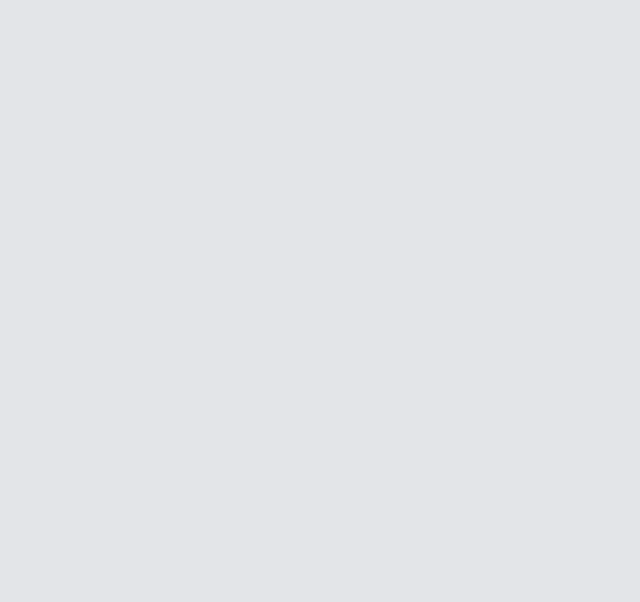
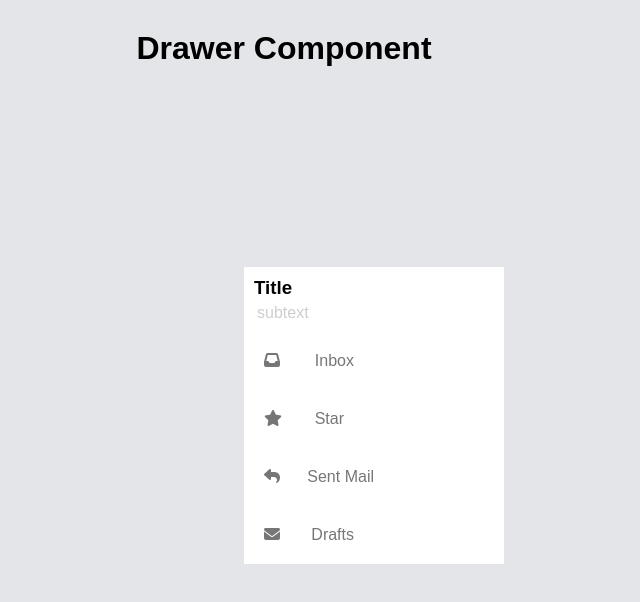
Before and after one commit to varun-Tad/Drawer-Component, a plain HTML site: page index.html in a window 1280 px wide. Shown: the whole page, without its empty margins (356-996 px from the left). Drawn offline with Linux system fonts and the light colour scheme.

Commit message:
created drawer component

```diff
--- a/index.html
+++ b/index.html
@@ -10,8 +10,34 @@
 </head>
 <body>
 
+<h1 id="heading">Drawer Component</h1>
 
 
+<div id="drawer-comp">
+    <div id="header">
+        <h3>Title</h3>
+        <p>subtext</p>
+    </div>
+
+    <div id="main-content">
+        <div id="inbox">
+            <i class="fas fa-inbox"></i>
+            <p>Inbox</p>
+        </div>
+        <div id="star">
+            <i class="fas fa-star"></i>
+            <p>Star</p>
+        </div>
+        <div id="sent-mail">
+            <i class="fas fa-reply"></i>
+            <p>Sent Mail</p>
+        </div>
+        <div id="drafts">
+            <i class="fas fa-envelope"></i>
+            <p>Drafts</p>
+        </div>
+    </div>
+</div>
 
 
 
--- a/style.css
+++ b/style.css
@@ -9,3 +9,111 @@ body{
     font-family: sans-serif;
     background-color: #e3e5e8;
 }
+
+
+
+#heading{
+    text-align: center;
+    margin-top:30px;
+}
+
+
+
+/* DRAWER COMPONENT */
+
+
+#drawer-comp{
+    background-color: white;
+    width:260px;
+    display:flex;
+    flex-direction: column;
+    gap:20px;
+    padding-left:10px;
+    padding-top:10px;
+    padding-bottom: 10px;
+    position: relative;
+    left:600px;
+    top:200px;
+}
+
+
+
+
+#header p{
+    color:#d1cdcd;
+    margin-top:5px;
+    margin-left:3px;
+}
+
+
+
+#inbox{
+    display:flex;
+    justify-content: space-between;
+    cursor: pointer;
+    color:#787675;
+    padding:10px;
+    margin-right:10px;
+}
+
+#inbox p{
+    margin-right:130px;
+}
+
+
+
+
+#star, #drafts , #sent-mail{
+    display:flex;
+    justify-content: space-between;
+    margin-top:20px;
+    cursor: pointer;
+    color:#787675;
+    padding:10px;
+    margin-right:10px;
+}
+
+#inbox:hover,#star:hover,#drafts:hover,#sent-mail:hover
+{
+
+    background-color: #ede9e8;
+}
+
+#inbox:active, #star:active,#drafts:active,#sent-mail:active
+{
+   color: rgba(98,0,238,.87);
+   background-color: rgba(98,0,238,0.3);
+}
+
+
+
+
+
+#star p{
+    margin-right:140px;
+
+}
+
+
+
+/* #sent-mail{
+    display:flex;
+    justify-content: space-between;
+    margin-top:20px;
+} */
+
+#sent-mail p{
+    margin-right:110px;
+}
+
+
+
+/* #drafts{
+    display:flex;
+    justify-content: space-between;
+    margin-top:20px;
+} */
+
+#drafts p{
+    margin-right:130px;
+}
```
